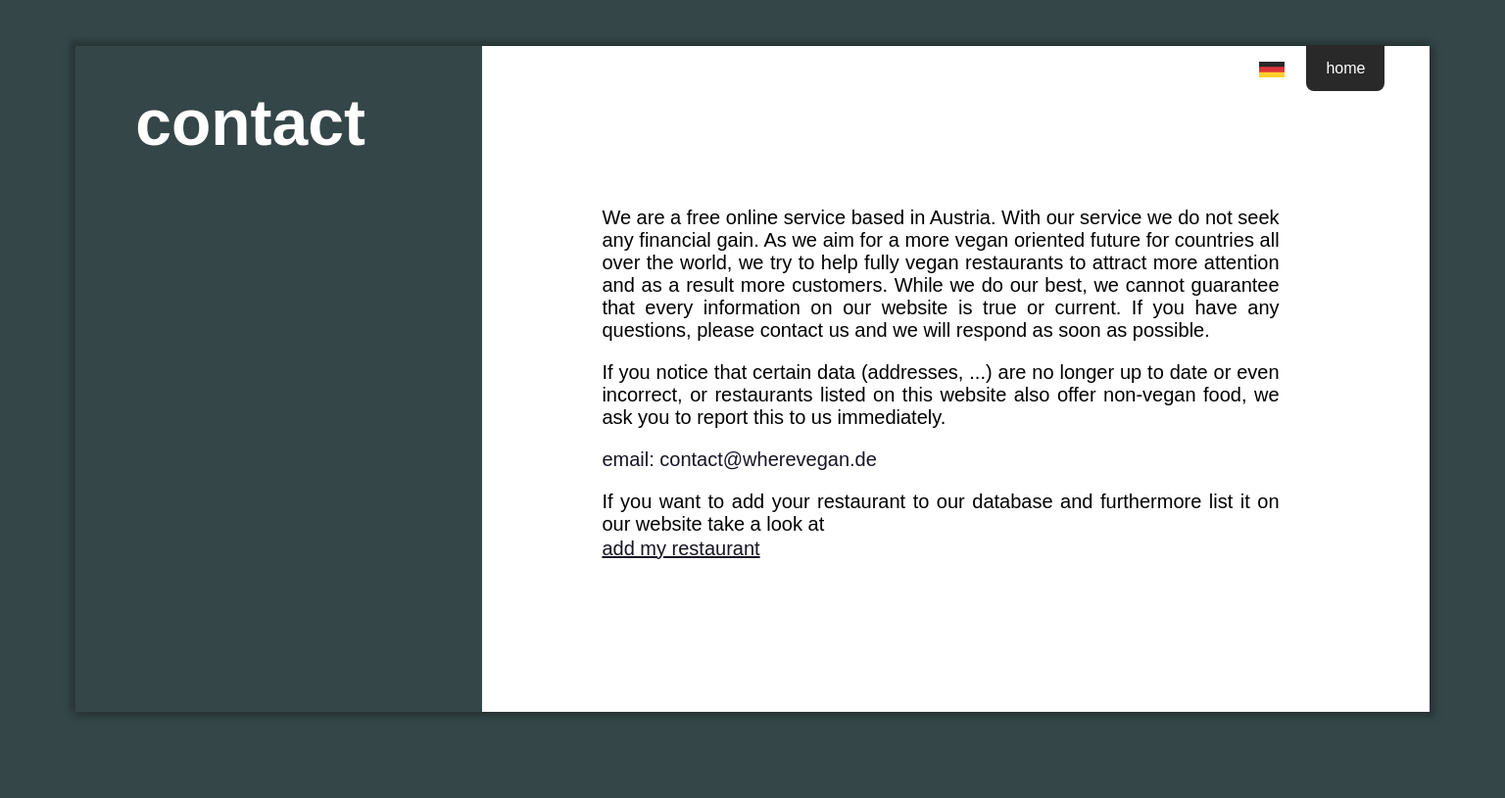
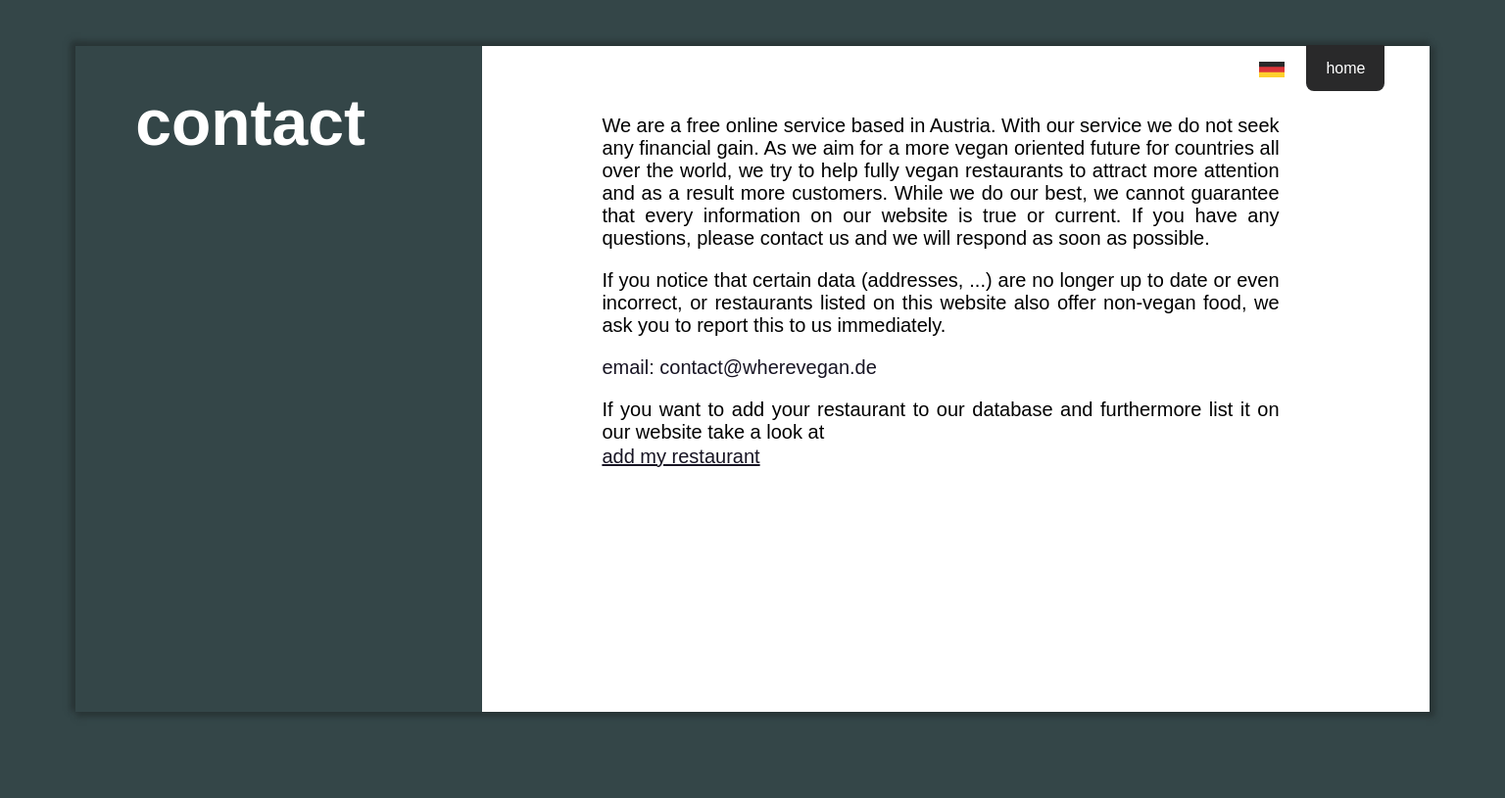
Before and after one commit to dxni8/wherevegan, a Django app: page /contact in a window 1536 px wide. Shown: the whole page at 98% size. Run offline with Django 4.2, Linux system fonts and the light colour scheme.

```diff
--- a/restaurants/static/contact.css
+++ b/restaurants/static/contact.css
@@ -182,7 +182,7 @@ body {
     .contact-information{
         width: 50%;
         right: 10vw;
-        top: 8vh;
+        top: 50px;
         color: black;
         font-size: 20px;
     }
@@ -228,7 +228,7 @@ body {
         font-size: 52px;
     }
     .contact-information{
-        top: 10vh;
+        top: 50px;
     }
     .text1{
         font-size: 20px;
@@ -247,8 +247,4 @@ body {
     .heading{
         font-size: 66px;
     }
-
-    .contact-information{
-        top: 18vh;
-    }
 }
--- a/vegan2/settings.py
+++ b/vegan2/settings.py
@@ -142,7 +142,7 @@ django_heroku.settings(locals())
 #HTTPS settings
 SESSION_COOKIE_SECURE = True
 CSRF_COOKIE_SECURE = True
-SECURE_SSL_REDIRECT = False
+SECURE_SSL_REDIRECT = True
 
 #HSTS settings
 SECURE_HSTS_SECONDS = 31536000
```
